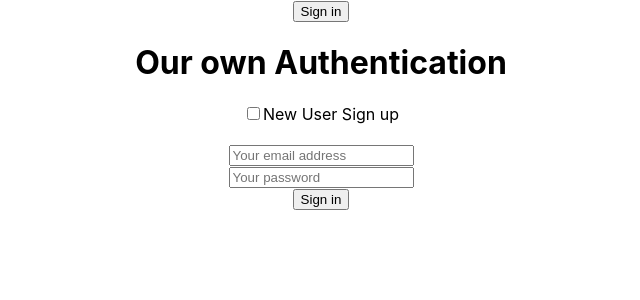
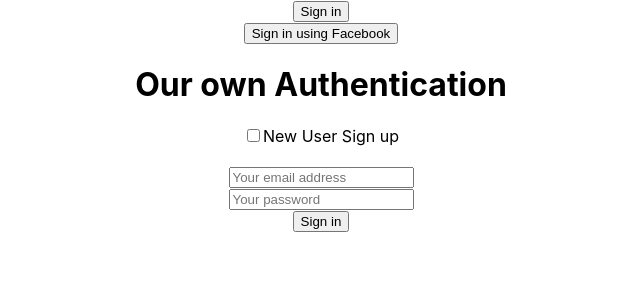
Before and after one commit to sadathimel/fire-auth, a React (Create React App) app: page / in a window 1280 px wide. Shown: the top 300 px of the page, without its empty margins (319-959 px from the left). Built offline with nearby package versions, Linux system fonts and the light colour scheme.

Commit message:
handle facebook login

```diff
--- a/src/App.js
+++ b/src/App.js
@@ -17,11 +17,12 @@ function App() {
     photo: "",
   });
 
-  const provider = new firebase.auth.GoogleAuthProvider();
+  const googleProvider = new firebase.auth.GoogleAuthProvider();
+  const fbProvider = new firebase.auth.FacebookAuthProvider();
   const handleSignIn = () => {
     firebase
       .auth()
-      .signInWithPopup(provider)
+      .signInWithPopup(googleProvider)
       .then((res) => {
         const { displayName, photoURL, email } = res.user;
         const isSignedInUser = {
@@ -39,6 +40,30 @@ function App() {
       });
   };
 
+  const handleFbSignIn = () => {
+    firebase
+      .auth()
+      .signInWithPopup(fbProvider)
+      .then(function (result) {
+        // This gives you a Facebook Access Token. You can use it to access the Facebook API.
+        var token = result.credential.accessToken;
+        // The signed-in user info.
+        var user = result.user;
+        console.log('fb user after sign in', user)
+        // ...
+      })
+      .catch(function (error) {
+        // Handle Errors here.
+        var errorCode = error.code;
+        var errorMessage = error.message;
+        // The email of the user's account used.
+        var email = error.email;
+        // The firebase.auth.AuthCredential type that was used.
+        var credential = error.credential;
+        // ...
+      });
+  }
+
   const handleSigOut = () => {
     firebase
       .auth()
@@ -51,7 +76,7 @@ function App() {
           email: "",
           error: "",
           newUser: false,
-          success: false
+          success: false,
         };
         setUser(signedOutUser);
       })
@@ -78,7 +103,7 @@ function App() {
 
   const handleSubmit = (e) => {
     // console.log(user.email, user.password)
-    if (newUser &&  user.email && user.password) {
+    if (newUser && user.email && user.password) {
       firebase
         .auth()
         .createUserWithEmailAndPassword(user.email, user.password)
@@ -99,16 +124,16 @@ function App() {
         });
     }
 
-    if(!newUser && user.email && user.password){
+    if (!newUser && user.email && user.password) {
       firebase
         .auth()
         .signInWithEmailAndPassword(user.email, user.password)
-        .then(res=>{
+        .then((res) => {
           const newUserInfo = { ...user };
           newUserInfo.error = "";
           newUserInfo.success = true;
           setUser(newUserInfo);
-          console.log('sign in user info',  res.user);
+          console.log("sign in user info", res.user);
         })
         .catch(function (error) {
           const newUserInfo = { ...user };
@@ -118,11 +143,10 @@ function App() {
         });
     }
 
-
     e.preventDefault();
   };
 
-  const updateUserName = name => {
+  const updateUserName = (name) => {
     const user = firebase.auth().currentUser;
 
     user
@@ -130,12 +154,12 @@ function App() {
         displayName: name,
       })
       .then(function () {
-        console.log('user name update successfully')
+        console.log("user name update successfully");
       })
       .catch(function (error) {
-        console.log(error)
+        console.log(error);
       });
-  }
+  };
   return (
     <div className="App">
       {user.isSignIn ? (
@@ -143,6 +167,9 @@ function App() {
       ) : (
         <button onClick={handleSignIn}>Sign in</button>
       )}
+      <br />
+      {<button onClick={handleFbSignIn}>Sign in using Facebook</button>}
+
       {user.isSignIn && (
         <div>
           <p>Welcome, {user.name}</p>
@@ -152,16 +179,23 @@ function App() {
       )}
 
       <h1>Our own Authentication</h1>
-      <input type="checkbox" onChange={()=>setNewUser(!newUser)} name="" id="" />
+      <input
+        type="checkbox"
+        onChange={() => setNewUser(!newUser)}
+        name=""
+        id=""
+      />
       <label htmlFor="newUser">New User Sign up</label>
       <form onSubmit={handleSubmit}>
-        {newUser && <input
-          type="text"
-          name="name"
-          id=""
-          onBlur={handleBlur}
-          placeholder="Your name"
-        />}
+        {newUser && (
+          <input
+            type="text"
+            name="name"
+            id=""
+            onBlur={handleBlur}
+            placeholder="Your name"
+          />
+        )}
         <br />
         <input
           type="text"
@@ -181,11 +215,13 @@ function App() {
           required
         />
         <br />
-        <input type="submit" value={newUser ? "Sign up" : "Sign in" }/>
+        <input type="submit" value={newUser ? "Sign up" : "Sign in"} />
       </form>
       <p style={{ color: "red" }}>{user.error}</p>
       {user.success && (
-        <p style={{ color: "green" }}>User {newUser ? 'created' : 'Logged in'} successfully</p>
+        <p style={{ color: "green" }}>
+          User {newUser ? "created" : "Logged in"} successfully
+        </p>
       )}
     </div>
   );
```
